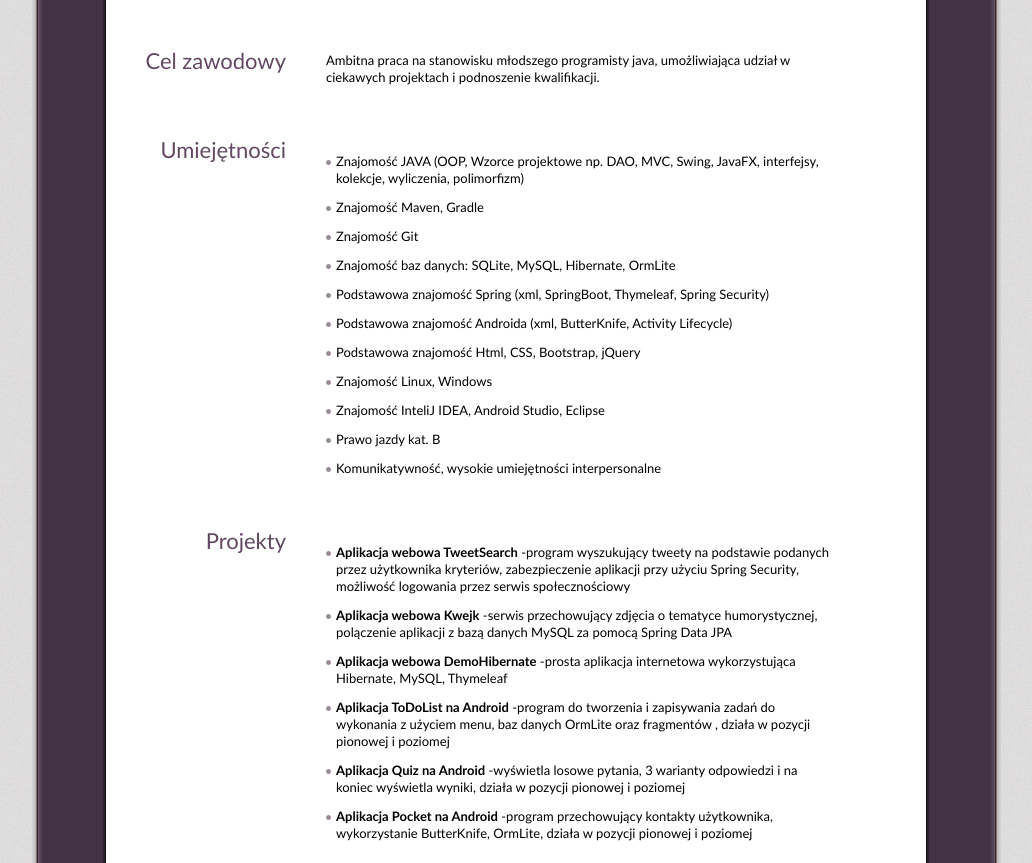
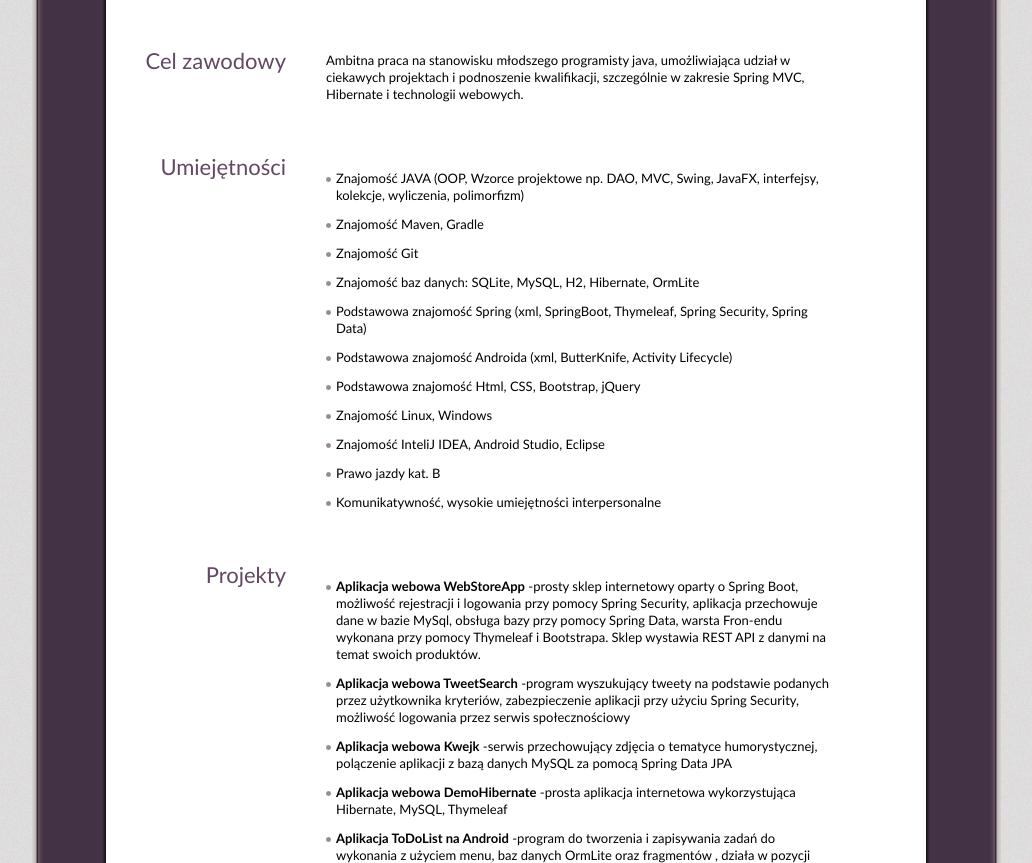
Before and after one commit to KamilMichalski0/KamilMichalski0.github.io, a plain HTML site: page index.html in a window 1280 px wide. Shown: the part 510-1373 px from the top of the page, without its empty margins (124-1156 px from the left). Drawn offline with Linux system fonts and the light colour scheme.

Commit message:
refactor project list

```diff
--- a/index.html
+++ b/index.html
@@ -43,7 +43,7 @@ Cufon.replace('h1');
           <div class="social">
             <ul>
               <li><a class='north' href="images/cv1.pdf" title="Pobierz .pdf"><img src="images/icn-save.jpg" alt="Pobierz .pdf" /></a></li>
-              <li><a class='north' href="images/cv1.pdf" title="Drukuj .pdf"><img src="images/icn-print.jpg" alt="Drukuj .pdf" /></a></li>
+              <li><a class='north' href="javascript:window.print()" title="Drukuj .pdf"><img src="images/icn-print.jpg" alt="Drukuj .pdf" /></a></li>
               <!--<li><a class='north' id="contact" href="contact/index.html" title="Skontaktuj się ze mną"><img src="images/icn-contact.jpg" alt="Skontaktuj się ze mną" /></a></li>-->
               <li><a class='north' href="https://www.facebook.com/kamil.michalski.75" title="Mój profil facebook"><img src="images/icn-facebook.jpg" alt="Mój profil facebook" /></a></li>
             </ul>
@@ -51,7 +51,7 @@ Cufon.replace('h1');
         </div>
         <div class="entry">
           <h2>Cel zawodowy</h2>
-          <p>Ambitna praca na stanowisku młodszego programisty java, umożliwiająca udział w ciekawych projektach i podnoszenie kwalifikacji. </p>
+          <p>Ambitna praca na stanowisku młodszego programisty java, umożliwiająca udział w ciekawych projektach i podnoszenie kwalifikacji, szczególnie w zakresie Spring MVC, Hibernate i technologii webowych. </p>
         </div>
         <div class="entry">
           <h2>Umiejętności</h2>
@@ -59,8 +59,8 @@ Cufon.replace('h1');
             <li>Znajomość JAVA (OOP, Wzorce projektowe np. DAO, MVC, Swing, JavaFX, interfejsy, kolekcje, wyliczenia, polimorfizm)</li>
             <li>Znajomość Maven, Gradle</li>
             <li>Znajomość Git</li>
-            <li>Znajomość baz danych: SQLite, MySQL, Hibernate, OrmLite</li>
-            <li>Podstawowa znajomość Spring (xml, SpringBoot, Thymeleaf, Spring Security)</li>
+            <li>Znajomość baz danych: SQLite, MySQL, H2, Hibernate, OrmLite</li>
+            <li>Podstawowa znajomość Spring (xml, SpringBoot, Thymeleaf, Spring Security, Spring Data)</li>
             <li>Podstawowa znajomość Androida (xml, ButterKnife, Activity Lifecycle)</li>
             <li>Podstawowa znajomość Html, CSS, Bootstrap, jQuery</li>
             <li>Znajomość Linux, Windows</li>
@@ -72,6 +72,8 @@ Cufon.replace('h1');
         <div class="entry">
           <h2>Projekty</h2>
           <ul class="info">
+            <li><b>Aplikacja webowa WebStoreApp</b> -prosty sklep internetowy oparty o Spring Boot, możliwość rejestracji i logowania przy pomocy Spring Security,
+            aplikacja przechowuje dane w bazie MySql, obsługa bazy przy pomocy Spring Data, warsta Fron-endu wykonana przy pomocy Thymeleaf i Bootstrapa. Sklep wystawia REST API z danymi na temat swoich produktów. </li>
             <li><b>Aplikacja webowa TweetSearch</b> -program wyszukujący tweety na podstawie podanych przez użytkownika kryteriów, zabezpieczenie aplikacji przy użyciu Spring Security, możliwość logowania przez serwis społecznościowy</li>
             <li><b>Aplikacja webowa Kwejk</b> -serwis przechowujący zdjęcia o tematyce humorystycznej, polączenie aplikacji z bazą danych MySQL za pomocą Spring Data JPA</li>
             <li><b>Aplikacja webowa DemoHibernate</b> -prosta aplikacja internetowa wykorzystująca Hibernate, MySQL, Thymeleaf</li>
@@ -122,6 +124,11 @@ Cufon.replace('h1');
           <footer>
             <p>Wyrażam zgodę na przetwarzanie moich danych osobowych dla potrzeb niezbędnych do realizacji procesu rekrutacji (zgodnie z Ustawą z dnia 29.08.1997 roku o Ochronie Danych Osobowych; (tekst jednolity: Dz. U. 2016 r. poz. 922).</p>
           </footer>
+          <script type="text/javascript">
+
+            alert("Możesz mnie wydrukować!");
+
+</script>
         </div>
       </div>
       <div class="clear"></div>
```
Also changed, not shown: 1 other file.
